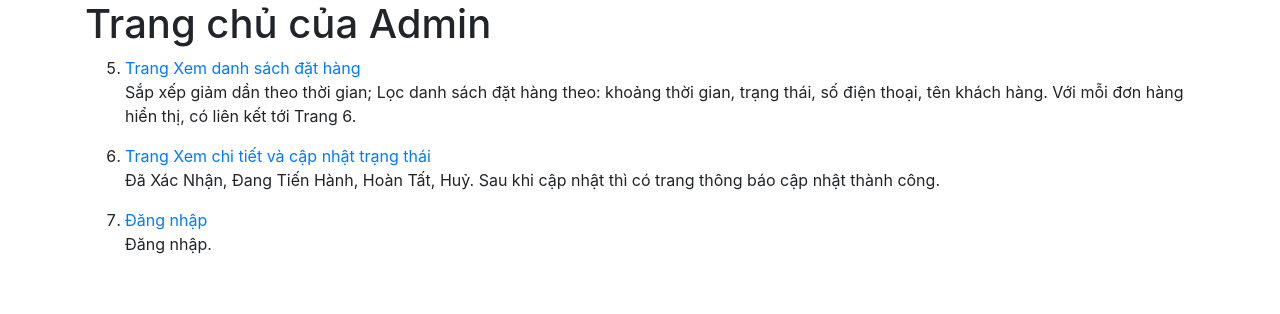
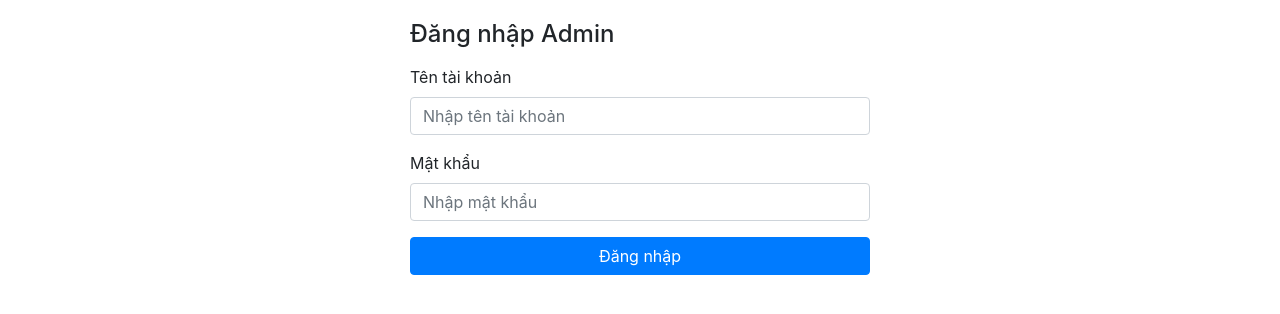
Before and after one commit to mqrious/1712687_BuiMinhQuan, a PHP site: page /admin.php?action=login in a window 1280 px wide. Shown: the part 56-370 px from the top of the page. Run offline with PHP 8.4, Linux system fonts and the light colour scheme; some libraries are stand-ins or nearby versions.

Commit message:
Add login admin (7) functionality.

```diff
--- a/common/session.php
+++ b/common/session.php
@@ -24,23 +24,21 @@ function sessionHas($key): bool
     return isset($_SESSION[$key]);
 }
 
-function sessionLogin($user)
+function sessionLogin(Account $account)
 {
-    sessionSet('userId', $user->id);
-    sessionSet('username', $user->name);
-    sessionSet('role', $user->role);
+    sessionSet('username', $account->username);
+    sessionSet('type', $account->type);
 }
 
 function sessionLogout()
 {
-    sessionRemove('userId');
     sessionRemove('username');
-    sessionRemove('role');
+    sessionRemove('type');
 }
 
 function isGuest(): bool
 {
-    return !(sessionHas('userId') && sessionHas('userName') && sessionHas('role'));
+    return !(sessionHas('username') && sessionHas('type'));
 }
 
 function getUsername(): string
@@ -50,5 +48,5 @@ function getUsername(): string
 
 function isAdmin(): bool
 {
-    return !isGuest() && (sessionGet('role') == 'ADMIN');
+    return !isGuest() && (sessionGet('type') == 1);
 }
--- a/controller/AdminController.php
+++ b/controller/AdminController.php
@@ -1,10 +1,43 @@
 <?php
 
-class AdminController
+class AdminController extends Controller
 {
     public function index()
     {
         $VIEW = './view/admin/index.phtml';
         require './layout/app.phtml';
     }
+
+    public function login()
+    {
+        $VIEW = './view/admin/login.phtml';
+        require './layout/app.phtml';
+    }
+
+    // API methods
+    public function loginAdmin()
+    {
+        $username = $_POST['username'] ?? false;
+        $password = $_POST['password'] ?? false;
+        if (!$username || !$password) {
+            $this->responseNotFound();
+            return;
+        }
+        $model = new Account();
+        $account = $model->where('username', '=', $username)
+            ->where('password', '=', $password)
+            ->first();
+        if ($account == null) {
+            $this->response(self::HTTP_NOT_FOUND, [], "Sai tài khoản hoặc mật khẩu, vui lòng thử lại.");
+            return;
+        }
+        sessionLogin($account);
+        $this->response(self::HTTP_OK, [], 'Đăng nhập thành công');
+    }
+
+    public function logout()
+    {
+        sessionLogout();
+        header('Location: index.php');
+    }
 }
--- a/layout/app.phtml
+++ b/layout/app.phtml
@@ -1,5 +1,13 @@
 <?php
 $currentURI = substr($_SERVER['REQUEST_URI'], strpos($_SERVER['REQUEST_URI'], '/', 1) + 1);
+//echo '<pre>';
+//var_dump($_SESSION);
+//echo '</pre>';
+//
+//echo '<pre>';
+//var_dump(isAdmin());
+//echo '</pre>';
+//
 ?>
 <!doctype html>
 <html lang="en">
@@ -42,6 +50,19 @@ $currentURI = substr($_SERVER['REQUEST_URI'], strpos($_SERVER['REQUEST_URI'], '/
                        aria-current="page" href="club.php?action=add">Add new club</a>
                 </li>
             </ul>
+            <ul class="navbar-nav ml-auto mb-2 mb-lg-0">
+                <?php if (isAdmin()): ?>
+                    <li class="nav-item">
+                        <a class="nav-link" aria-current="page"
+                           href="#">Xin chào <?php echo getUsername() ?></a>
+                    </li>
+                    <li class="nav-item">
+                        <a class="nav-link" aria-current="page"
+                           href="admin.php?action=logout">Đăng xuất</a>
+                    </li>
+                <?php endif; ?>
+
+            </ul>
         </div>
     </div>
 </nav>
--- /dev/null
+++ b/model/Account.php
@@ -0,0 +1,21 @@
+<?php
+
+class Account extends Model
+{
+    public string $tableName = 'TAIKHOAN';
+
+    public string $username = '';
+    public string $password = '';
+    public int $type = 0;
+    public int $status = 0;
+
+    public function attributes(): array
+    {
+        return [
+            'username' => 'TenTK',
+            'password' => 'MatKhau',
+            'type' => 'LoaiTK',
+            'status' => 'TinhTrang'
+        ];
+    }
+}
--- /dev/null
+++ b/public/css/admin/login.css
@@ -0,0 +1,23 @@
+.page-container {
+    height: 100%;
+    display: flex;
+    justify-content: center;
+    align-items: center;
+}
+
+.auth-form-container {
+    width: 500px;
+    background-color: white;
+    padding: 20px;
+}
+
+.auth-form-container form {
+    display: flex;
+    flex-flow: column nowrap;
+    padding: 0;
+    margin: 0;
+}
+
+h4 {
+    margin-bottom: 16px;
+}
--- /dev/null
+++ b/public/js/admin/login.js
@@ -0,0 +1,58 @@
+$(function () {
+    // Constants
+    const LOGIN_API = "admin.php?action=login";
+    const $usernameInput = $("input#username");
+    const $passwordInput = $("input#password");
+    const $form = $("#sign-in-form");
+
+    // Variables
+
+    // Data functions
+
+    const validate = function (success) {
+        clearErrors();
+        let username = $usernameInput.val() || '';
+        let password = $passwordInput.val() || '';
+        let passed = true;
+        if (username === '') {
+            passed = false;
+            displayError($usernameInput, "Vui lòng nhập tên tài khoản");
+        }
+        if (password === '') {
+            passed = false;
+            displayError($passwordInput, "Vui lòng nhập mật khẩu");
+        }
+        if (passed) {
+            let data = {
+                username: username,
+                password: password
+            };
+            success(data);
+        }
+    }
+
+    // Event functions
+    $("body").on("click", "button#login", function (e) {
+        validate(
+            (data) => {
+                console.log(data);
+                $.ajax({
+                    url: LOGIN_API,
+                    method: "post",
+                    data: data,
+                    success: function (response) {
+                        console.log(response);
+                        alert(response.message);
+                        $form[0].reset();
+                        window.location = "admin.php";
+                    },
+                    error: function (errors) {
+                        console.log(errors);
+                        alert(errors.responseText);
+                    }
+                });
+            }
+        )
+    })
+
+});
--- a/view/admin/index.phtml
+++ b/view/admin/index.phtml
@@ -1,5 +1,6 @@
 <h1>Trang chủ của Admin</h1>
 <ol start="5">
+    <?php if(!isGuest()): ?>
         <!--    Trang 5-->
         <li>
             <a href="">Trang Xem danh sách đặt hàng</a>
@@ -13,9 +14,10 @@
             <p>Đã Xác Nhận, Đang Tiến Hành, Hoàn Tất, Huỷ.
                 Sau khi cập nhật thì có trang thông báo cập nhật thành công.</p>
         </li>
+    <?php endif; ?>
     <!--    Trang 7-->
     <li>
-        <a href="">Đăng nhập</a>
+        <a href="admin.php?action=login">Đăng nhập</a>
         <p>Đăng nhập.</p>
     </li>
 </ol>
--- /dev/null
+++ b/view/admin/login.phtml
@@ -0,0 +1,24 @@
+<style>
+    <?php echo file_get_contents("public/css/admin/login.css") ?>
+</style>
+
+<div class="page-container">
+    <div class="auth-form-container">
+        <h4>Đăng nhập Admin</h4>
+        <form id="sign-in-form">
+            <div class="form-group">
+                <label for="username">Tên tài khoản</label>
+                <input type="text" class="form-control" id="username" placeholder="Nhập tên tài khoản">
+            </div>
+            <div class="form-group">
+                <label for="password">Mật khẩu</label>
+                <input type="password" class="form-control" id="password" placeholder="Nhập mật khẩu">
+            </div>
+            <button type="button" class="btn btn-primary" id="login">Đăng nhập</button>
+        </form>
+    </div>
+</div>
+
+<script type="text/javascript">
+    <?php require_once('./public/js/admin/login.js') ?>
+</script>
```
Also changed, not shown: admin.php (+27 -6 lines). Lines whose indentation alone changed are shown as unchanged.
